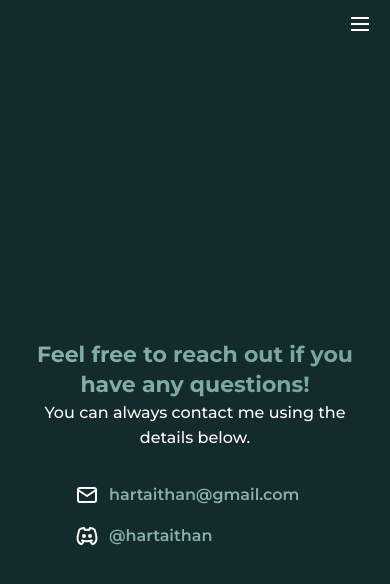
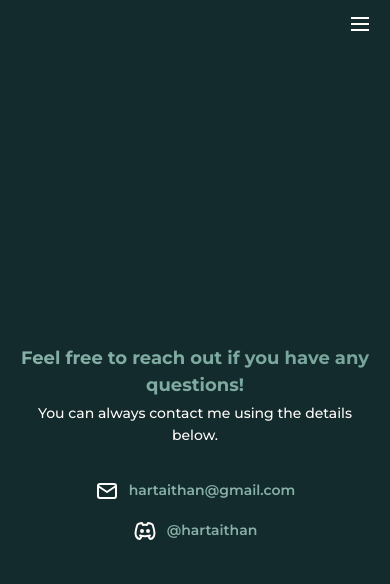
Before and after one commit to Hartaithan/trophy-hunt-template, a Next.js app: page /help in a window 390 px wide. Shown: the top 584 px of the page. Built offline with nearby package versions, Linux system fonts and the light colour scheme.

Commit message:
add responsive layout for contacts section

```diff
--- a/sections/HelpContactsSection/HelpContactsSection.module.css
+++ b/sections/HelpContactsSection/HelpContactsSection.module.css
@@ -7,11 +7,20 @@
   line-height: var(--mantine-h3-line-height);
   font-size: var(--mantine-h3-font-size);
   text-align: center;
+  margin-bottom: 0.35rem;
+  @media (max-width: $mantine-breakpoint-sm) {
+    font-weight: var(--mantine-h4-font-weight);
+    line-height: var(--mantine-h4-line-height);
+    font-size: var(--mantine-h4-font-size);
+  }
 }
 
 .description {
   font-weight: 500;
   text-align: center;
+  @media (max-width: $mantine-breakpoint-sm) {
+    font-size: var(--mantine-font-size-sm);
+  }
 }
 
 .links {
@@ -25,4 +34,13 @@
   & > * {
     font-weight: 600;
   }
+  @media (max-width: $mantine-breakpoint-sm) {
+    & > * {
+      font-size: var(--mantine-font-size-sm);
+    }
+  }
+  @media (max-width: $mantine-breakpoint-xs) {
+    width: 90%;
+    justify-content: center;
+  }
 }
```
